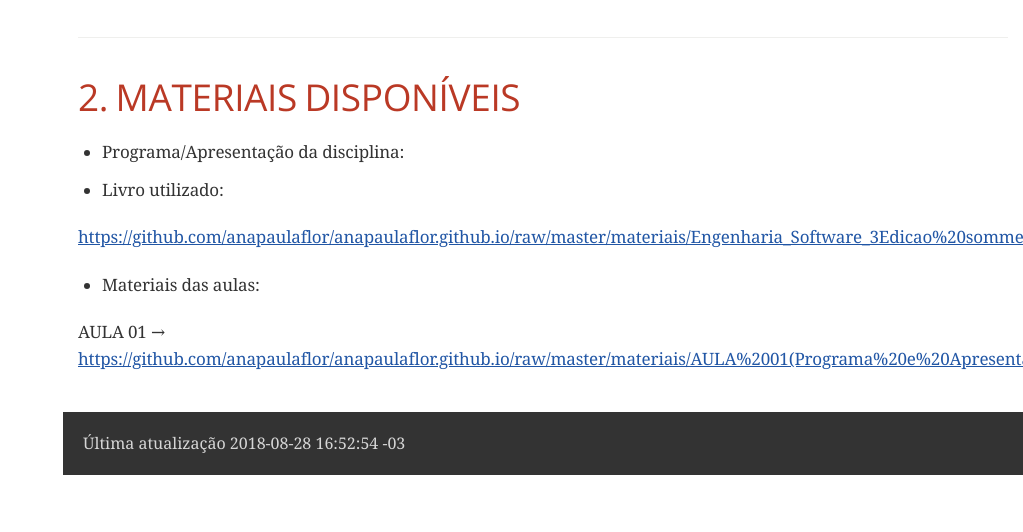
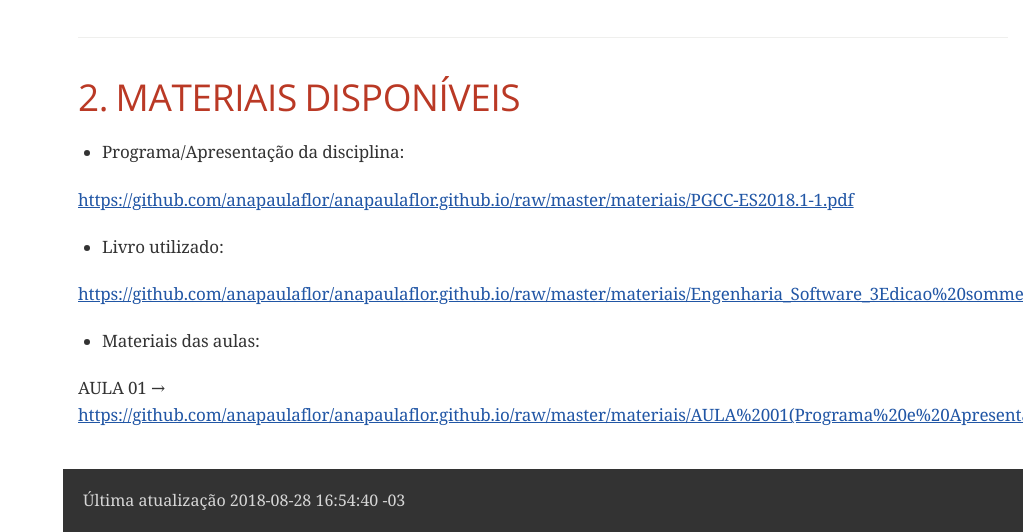
Before and after one commit to anapaulaflor/anapaulaflor.github.io, a plain HTML site: page index.html in a window 1280 px wide. Shown: the part 1074-1606 px from the top of the page, without its empty margins (257-1280 px from the left). Before the commit the page ends 1549 px from the top, so only its background shows below. Drawn offline with nearby package versions, Linux system fonts and the light colour scheme; some packages are replaced by stand-ins of ours; a web font is replaced by a local one.

Commit message:
atualizações para site de Engenharia Software

```diff
--- a/index.html
+++ b/index.html
@@ -571,6 +571,13 @@ table.CodeRay td.code>pre{padding:0}
 <li>
 <p>Programa/Apresentação da disciplina:</p>
 </li>
+</ul>
+</div>
+<div class="paragraph">
+<p><a href="https://github.com/anapaulaflor/anapaulaflor.github.io/raw/master/materiais/PGCC-ES2018.1-1.pdf" class="bare">https://github.com/anapaulaflor/anapaulaflor.github.io/raw/master/materiais/PGCC-ES2018.1-1.pdf</a></p>
+</div>
+<div class="ulist">
+<ul>
 <li>
 <p>Livro utilizado:</p>
 </li>
@@ -594,7 +601,7 @@ table.CodeRay td.code>pre{padding:0}
 </div>
 <div id="footer">
 <div id="footer-text">
-Última atualização 2018-08-28 16:52:54 -03
+Última atualização 2018-08-28 16:54:40 -03
 </div>
 </div>
 <script type="text/x-mathjax-config">
```
Also changed, not shown: 3 other files.
